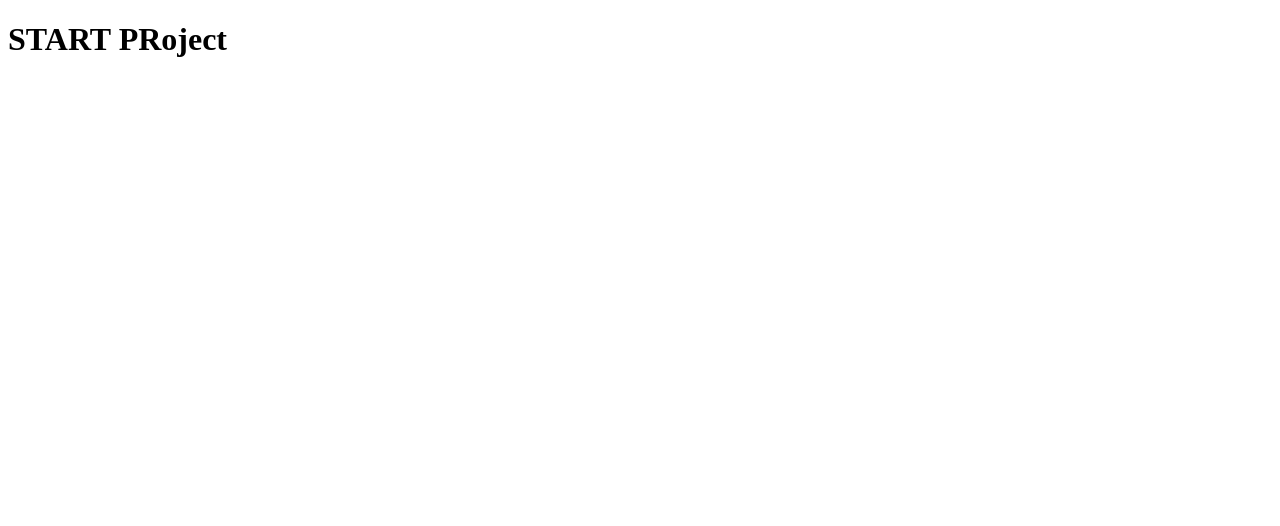
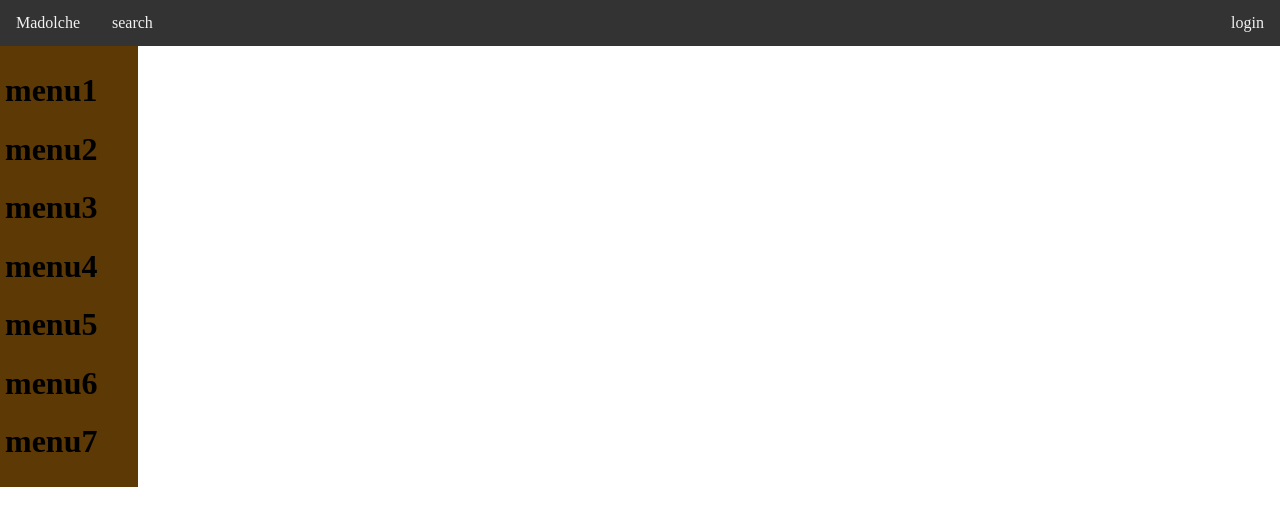
Before and after one commit to Ford-Narongrit/madolche, a React (Create React App) app: page / in a window 1280 px wide. Shown: the top 526 px of the page. Built offline with nearby package versions, Linux system fonts and the light colour scheme.

Commit message:
create homepage v0.1

```diff
--- a/public/index.html
+++ b/public/index.html
@@ -2,42 +2,23 @@
 <html lang="en">
   <head>
     <meta charset="utf-8" />
-    <link rel="icon" href="%PUBLIC_URL%/favicon.ico" />
     <meta name="viewport" content="width=device-width, initial-scale=1" />
     <meta name="theme-color" content="#000000" />
-    <meta
-      name="description"
-      content="Web site created using create-react-app"
-    />
-    <link rel="apple-touch-icon" href="%PUBLIC_URL%/logo192.png" />
-    <!--
-      manifest.json provides metadata used when your web app is installed on a
-      user's mobile device or desktop. See https://developers.google.com/web/fundamentals/web-app-manifest/
-    -->
-    <link rel="manifest" href="%PUBLIC_URL%/manifest.json" />
-    <!--
-      Notice the use of %PUBLIC_URL% in the tags above.
-      It will be replaced with the URL of the `public` folder during the build.
-      Only files inside the `public` folder can be referenced from the HTML.
 
-      Unlike "/favicon.ico" or "favicon.ico", "%PUBLIC_URL%/favicon.ico" will
-      work correctly both with client-side routing and a non-root public URL.
-      Learn how to configure a non-root public URL by running `npm run build`.
-    -->
-    <title>React App</title>
+
+    <title>Madolche</title>
   </head>
-  <body>
-    <noscript>You need to enable JavaScript to run this app.</noscript>
+
+  <body style="margin: 0;">
     <div id="root"></div>
-    <!--
-      This HTML file is a template.
-      If you open it directly in the browser, you will see an empty page.
+  </body>
 
-      You can add webfonts, meta tags, or analytics to this file.
-      The build step will place the bundled scripts into the <body> tag.
-
-      To begin the development, run `npm start` or `yarn start`.
-      To create a production bundle, use `npm run build` or `yarn build`.
-    -->
-  </body>
+  <style>
+    /* set width auto */
+    @media screen and (max-width: 600px) {
+      .column.side, .column.middle {
+        width: 50%;
+      }
+    }
+  </style>
 </html>
--- /dev/null
+++ b/src/components/content.js
@@ -0,0 +1,18 @@
+import React from 'react'
+import '../css/column.css'
+
+export default function content(props) {
+    return (
+        <div className="row">
+            <div className="column side">
+                <h1>menu1</h1>
+                <h1>menu2</h1>
+                <h1>menu3</h1>
+                <h1>menu4</h1>
+                <h1>menu5</h1>
+                <h1>menu6</h1>
+                <h1>menu7</h1>
+            </div>
+        </div>
+    )
+}
--- /dev/null
+++ b/src/components/navBar.js
@@ -0,0 +1,12 @@
+import React from 'react'
+import '../css/navBar.css'
+
+export default function navBar(props) {
+    return (
+        <div className = "topnav">
+            <a className="left">Madolche</a>
+            <a className="right">login</a>
+            <a>search</a>
+        </div>
+    )
+}
--- /dev/null
+++ b/src/css/column.css
@@ -0,0 +1,19 @@
+.column {
+    float: left;
+    padding: 5px;
+    background-color: rgb(92, 57, 5);
+}
+
+.column.side {
+    width: 10%;
+}
+
+.column.middle {
+    width: 50%;
+}
+
+.row:after {
+    content: "";
+    display: table;
+    clear: both;
+}
--- /dev/null
+++ b/src/css/navBar.css
@@ -0,0 +1,19 @@
+.topnav {
+    overflow: hidden;
+    background-color: #333;
+}
+
+.topnav a {
+    display: flex;
+    color: #f2f2f2;
+    text-align: center;
+    padding: 14px 16px;
+    text-decoration: none;
+}
+
+.left {
+    float: left;
+}
+.right {
+    float: right;
+}
--- a/src/views/homepage.js
+++ b/src/views/homepage.js
@@ -1,7 +1,12 @@
 import React from 'react'
+import Narbar from '../components/navBar'
+import Content from '../components/content'
 
 export default function homepage() {
     return (
-        <h1>START PRoject</h1>
-    )
+        <div>
+            <Narbar/>
+            <Content/>
+        </div>
+    );
 }
```
Also changed, not shown: 2 other files (tests, documents, lock files or other folders).
